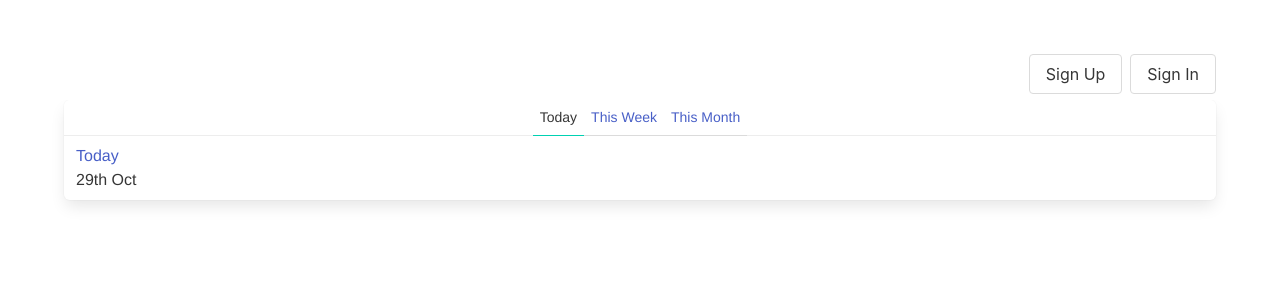
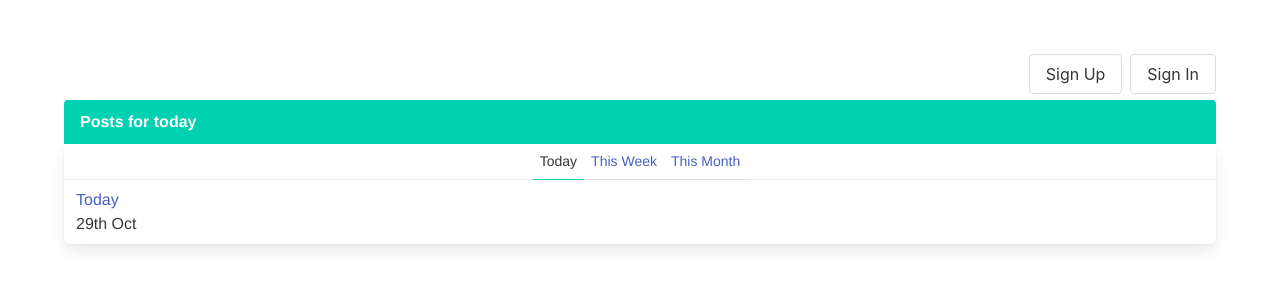
Before and after one commit to joma74/vuejs-composition-api, a Vue app: page / in a window 1280 px wide. Shown: the top 300 px of the page. Built offline with nearby package versions, Linux system fonts and the light colour scheme.

Commit message:
feat: Add header to timeline

```diff
--- a/src/components/Timeline.vue
+++ b/src/components/Timeline.vue
@@ -1,4 +1,9 @@
 <template>
+  <div class="message is-primary is-marginless">
+    <div class="message-header">
+      <div>Posts for {{ currentPeriod.toLowerCase() }}</div>
+    </div>
+  </div>
   <nav class="is-primary panel">
     <span class="panel-tabs">
       <a
```
